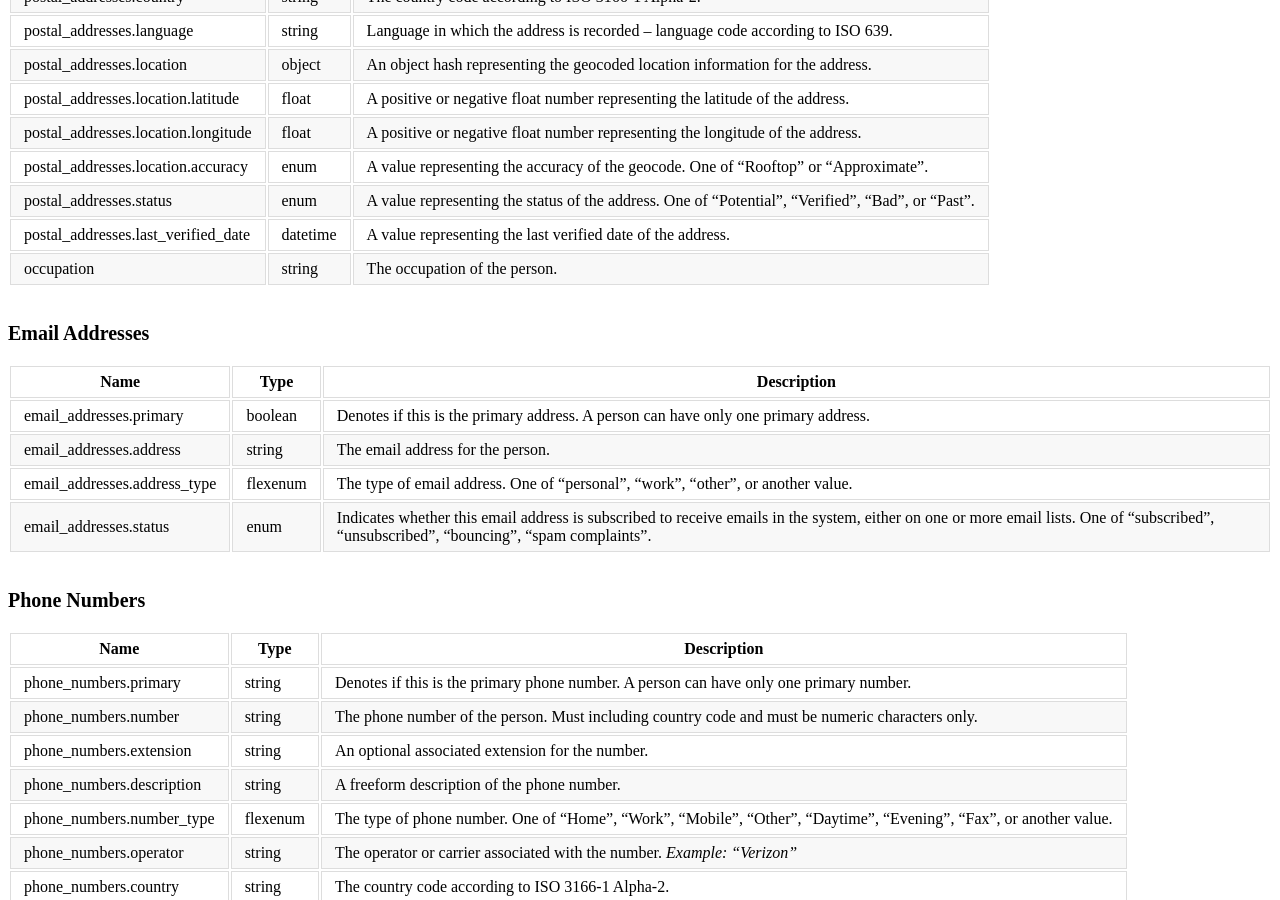
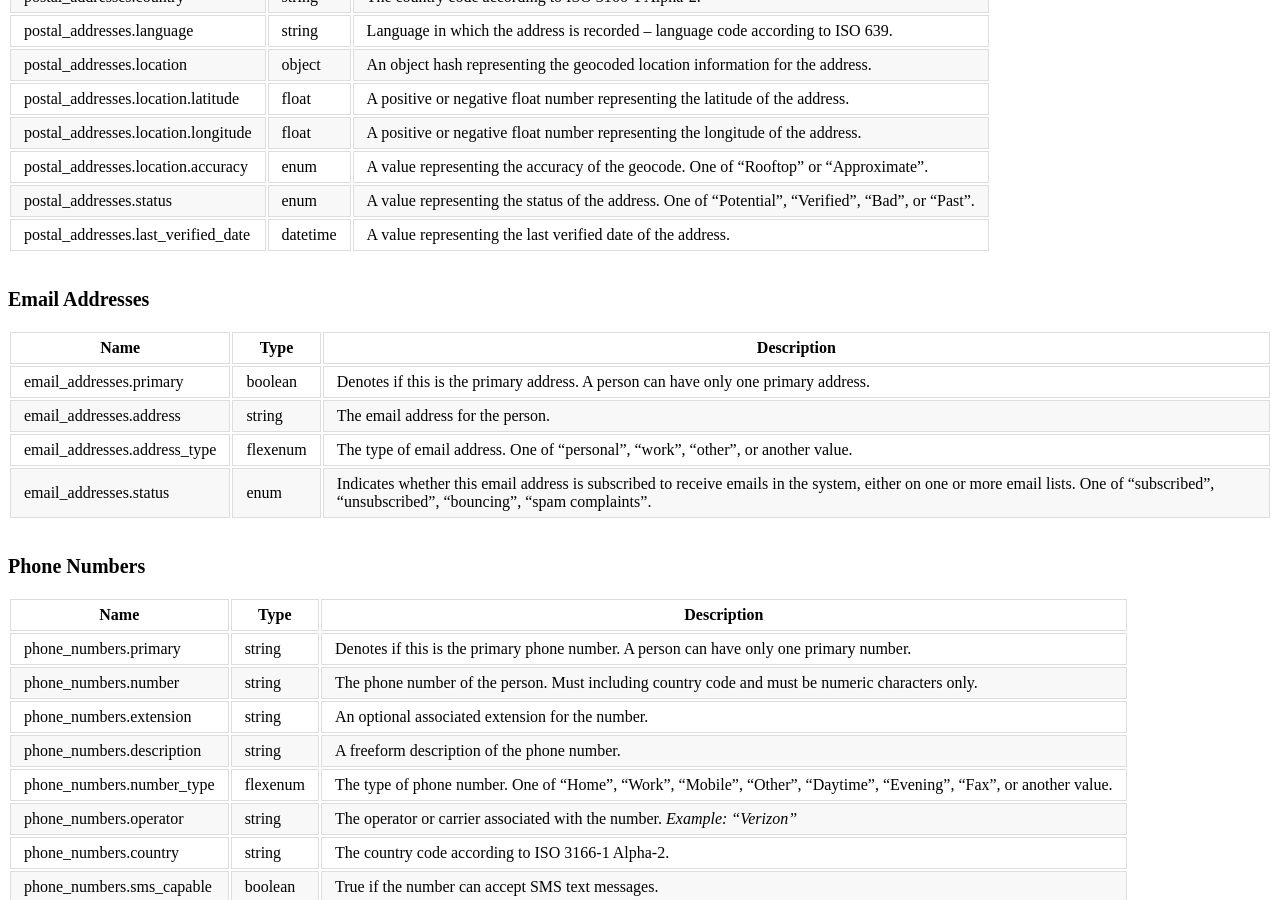
Before and after one commit to opensupporter/osdi-docs, a Jekyll site: the page built from outreaches.md, in a window 1280 px wide and 900 px high, scrolled down 3647 px. Built offline with Jekyll 4.4.1, drawn with Linux system fonts in a browser that asks for light colours; a style sheet for code colours, icons or effects is not loaded.

Commit message:
remove occupation from post_addresses table closes #227

```diff
--- a/_includes/addresses.md
+++ b/_includes/addresses.md
@@ -17,7 +17,6 @@
 |postal_addresses.location.accuracy	|enum	|A value representing the accuracy of the geocode. One of "Rooftop" or "Approximate".
 |postal_addresses.status	|enum	|A value representing the status of the address. One of "Potential", "Verified", "Bad", or "Past".
 |postal_addresses.last_verified_date  |datetime   |A value representing the last verified date of the address.
-|occupation	|string  |The occupation of the person.
 
 #### Email Addresses
 
```
